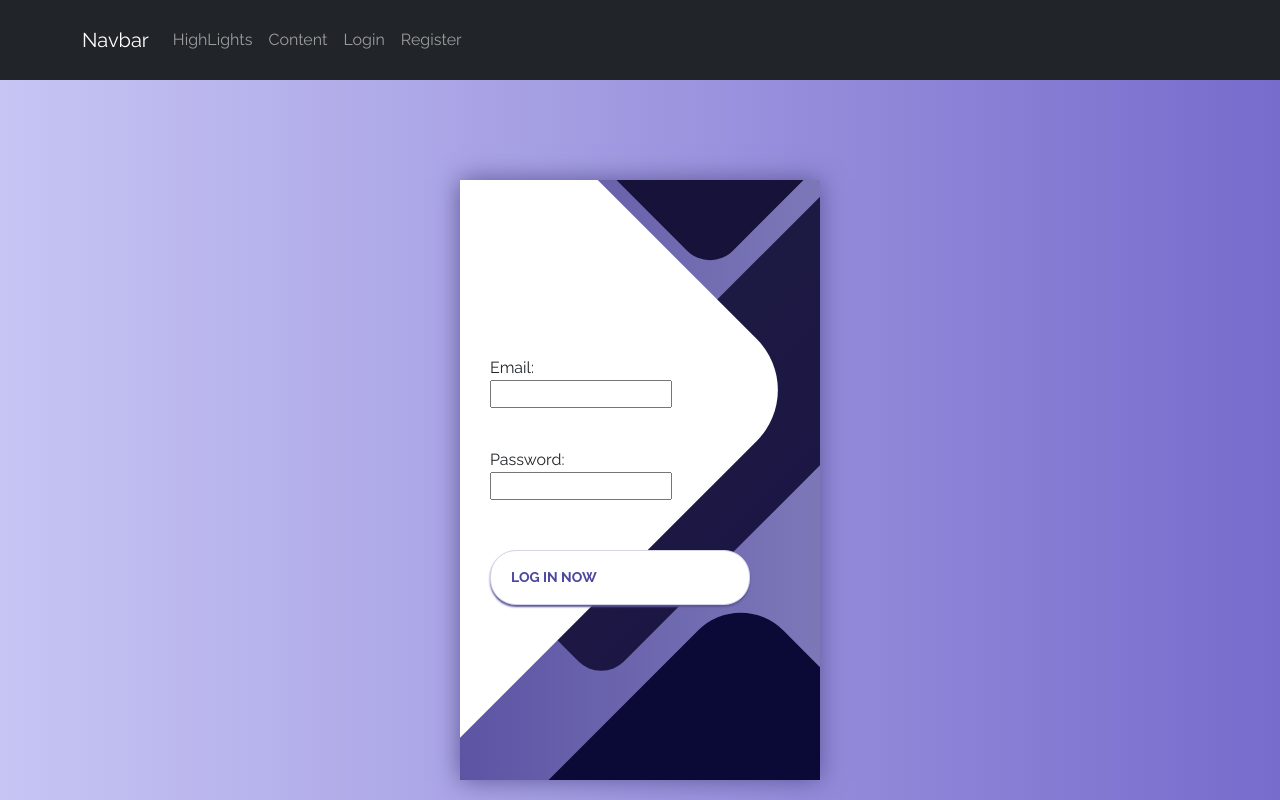
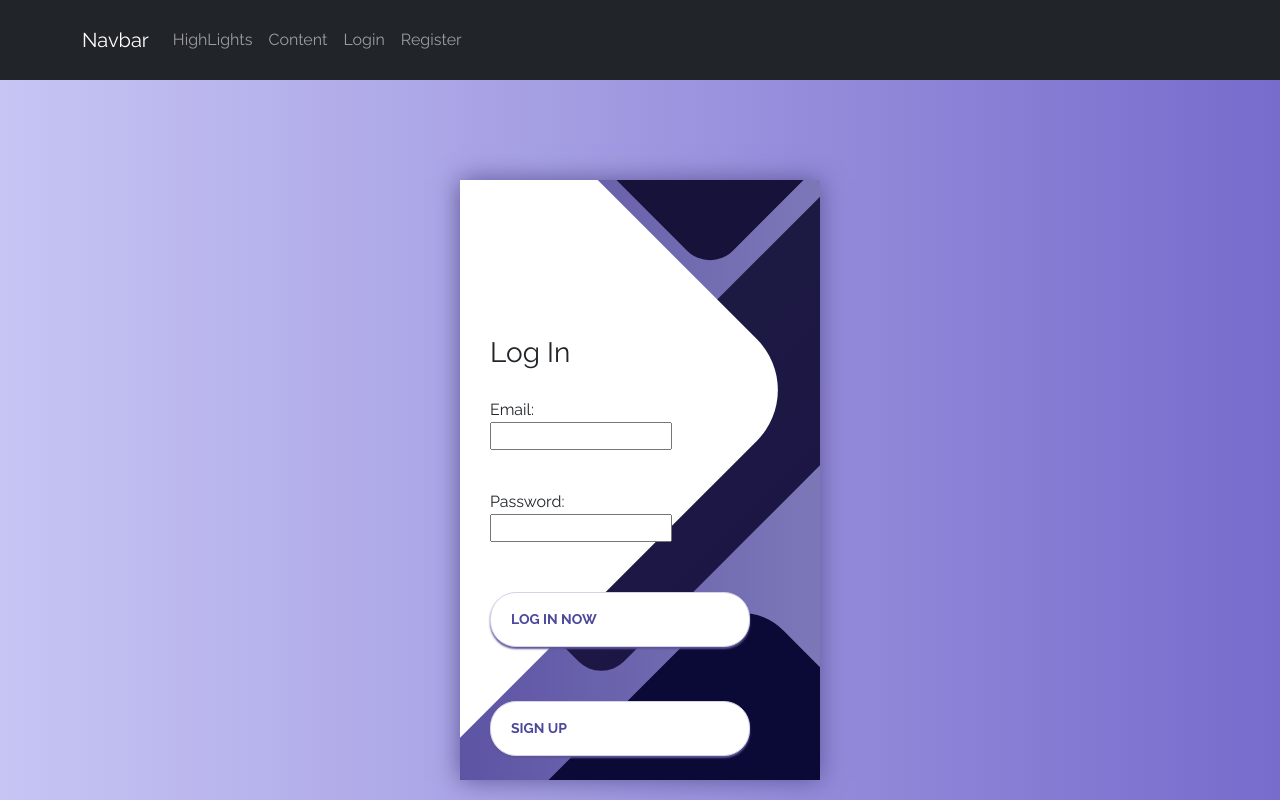
Before and after one commit to j0sephasare/G00392239-It-Practice, a React (Create React App) app: page /login in a window 1280 px wide. Shown: the top 800 px of the page. Built offline with nearby package versions, Linux system fonts and the light colour scheme.

Commit message:
added css to login page **updated

```diff
--- a/src/App.js
+++ b/src/App.js
@@ -2,6 +2,7 @@
 import './App.css';
 import Navbar from './components/Navbar';
 import { Footer } from './components/Footer';
+
 
 
 function App() {
@@ -9,6 +10,8 @@ function App() {
     <div className="App">
       <Navbar />
       <Footer />
+
+
     </div>
   );
 }
--- a/src/components/login.js
+++ b/src/components/login.js
@@ -36,7 +36,9 @@ const Login = () => {
         <div className="screen">
           <div className="screen__content">
             <form className="login" onSubmit={handleLogin}>
+            <h3>Log In</h3>
               <div className="login__field">
+
                 <label>
                   Email:
                   <br />
@@ -63,8 +65,14 @@ const Login = () => {
                 <span className="button__text">Log In Now</span>
                 <i className="button__icon fas fa-chevron-right"></i>
               </button>
+              <br />
+              <button className="button login__submit" onClick={() => window.location.href='/register'}>
+            <span className="button__text">Sign Up</span>
+            <i className="button__icon fas fa-chevron-right"></i>
+          </button>
             </form>
           </div>
+
           <div className="screen__background">
             <span className="screen__background__shape screen__background__shape4"></span>
             <span className="screen__background__shape screen__background__shape3"></span>
--- a/src/components/register.js
+++ b/src/components/register.js
@@ -25,9 +25,11 @@ const Register = () => {
       <div className="screen">
         <div className="screen__content">
           <form className="login" onSubmit={handleSignUp}>
+          <h3>Sign Up</h3>
             <div className="login__field">
             <label>
               Name:
+              <br/>
               <input
                 type="text"
                 value={name}
@@ -39,6 +41,7 @@ const Register = () => {
               <i className="login__icon fas fa-lock"></i>
               <label>
                 Email:
+                <br/>
                 <input
                   type="email"
                   value={email}
@@ -50,6 +53,7 @@ const Register = () => {
               <i className="login__icon fas fa-lock"></i>
               <label>
                 Password:
+                <br />
                 <input
                   type="password"
                   value={password}
```
